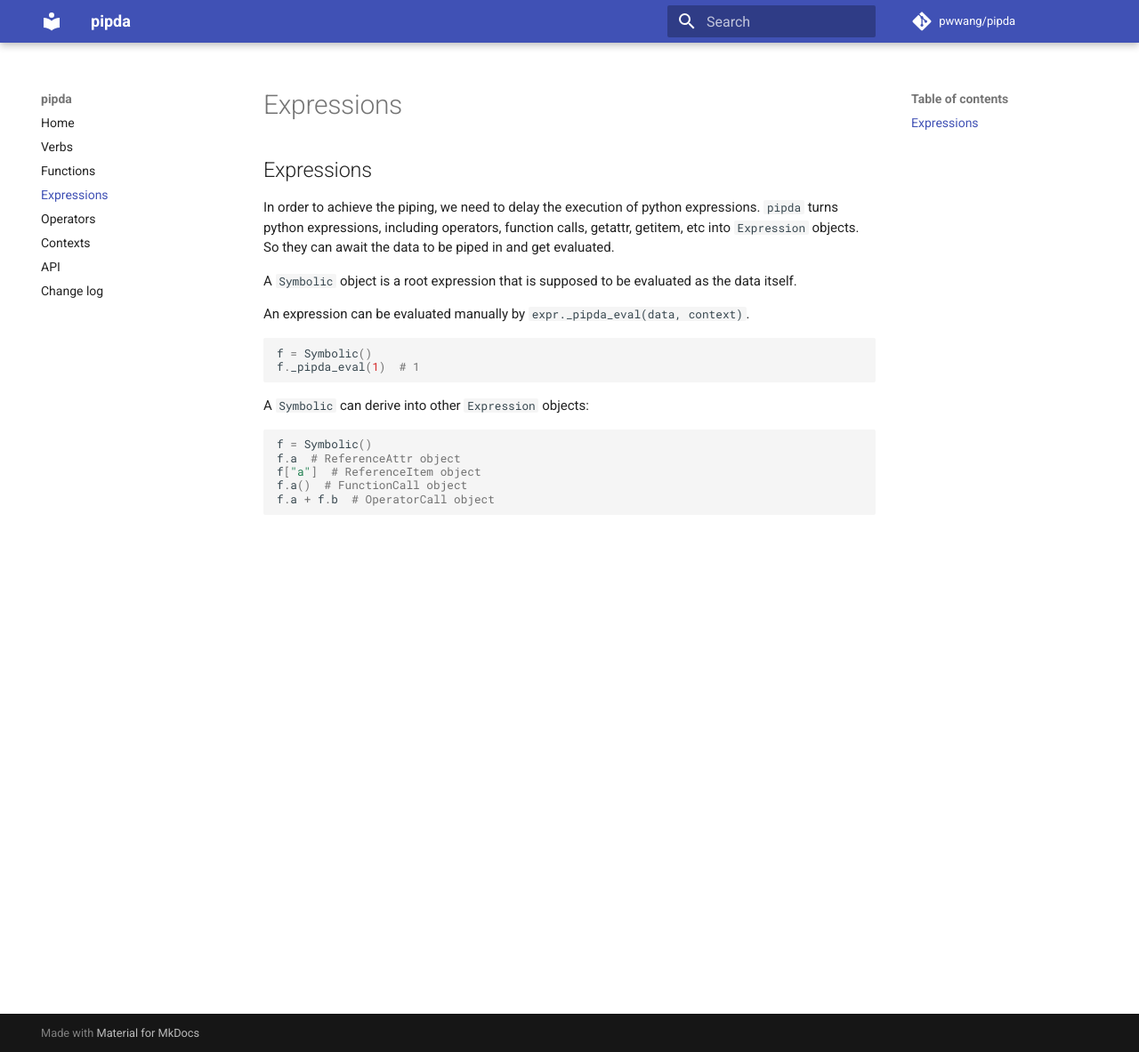
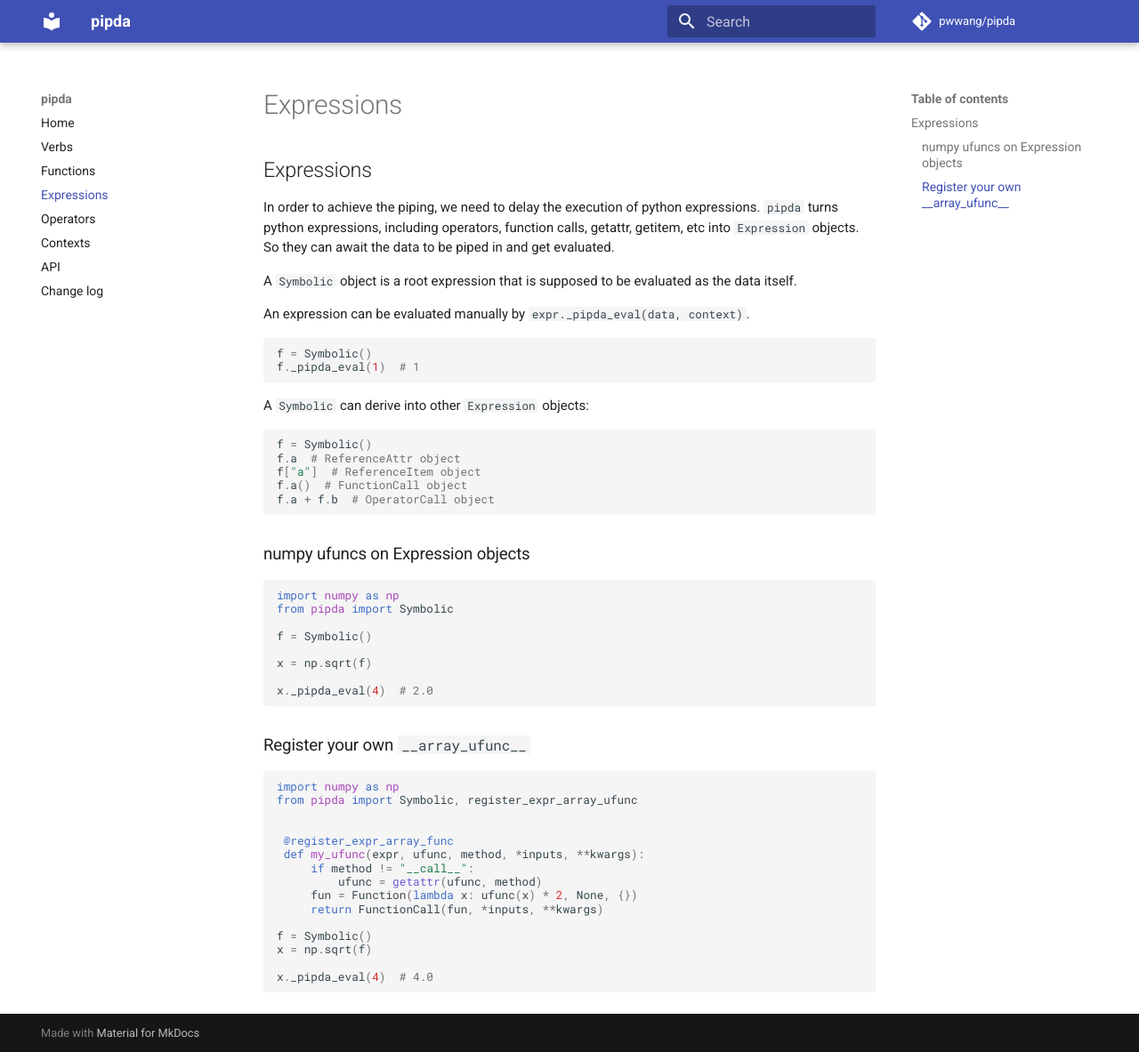
Before and after one commit to pwwang/pipda, an MkDocs documentation site: the page built from docs/expressions.md, in a window 1280 px wide and 1183 px high. Shown: the whole window at 89% size. Built offline with MkDocs 1.6.1 and Material for MkDocs 9.7.7, drawn with Linux system fonts in a browser that asks for light colours; comment, search, counter and statistics services are not loaded.

Commit message:
0.9.0 (#42)
* ✨ Allow `__array_ufunc__` to be registered on Expression

* 🔖 0.9.0

* ⬆️ [0.9.0] Update deps

* 📝 [0.9.0] Update docs for ufuncs

````diff
--- a/docs/CHANGELOG.md
+++ b/docs/CHANGELOG.md
@@ -1,4 +1,8 @@
 # Change Log
+
+## 0.9.0
+
+- ✨ Allow `__array_ufunc__` to be registered on Expression by `register_expr_array_func`
 
 ## 0.8.2
 
--- a/docs/expressions.md
+++ b/docs/expressions.md
@@ -21,3 +21,36 @@ f["a"]  # ReferenceItem object
 f.a()  # FunctionCall object
 f.a + f.b  # OperatorCall object
 ```
+
+## numpy ufuncs on Expression objects
+
+```python
+import numpy as np
+from pipda import Symbolic
+
+f = Symbolic()
+
+x = np.sqrt(f)
+
+x._pipda_eval(4)  # 2.0
+```
+
+## Register your own `__array_ufunc__`
+
+```python
+import numpy as np
+from pipda import Symbolic, register_expr_array_ufunc
+
+
+ @register_expr_array_func
+ def my_ufunc(expr, ufunc, method, *inputs, **kwargs):
+     if method != "__call__":
+         ufunc = getattr(ufunc, method)
+     fun = Function(lambda x: ufunc(x) * 2, None, {})
+     return FunctionCall(fun, *inputs, **kwargs)
+
+f = Symbolic()
+x = np.sqrt(f)
+
+x._pipda_eval(4)  # 4.0
+```
--- a/pipda/__init__.py
+++ b/pipda/__init__.py
@@ -1,5 +1,5 @@
 from .context import Context, ContextBase
-from .expression import Expression
+from .expression import Expression, register_expr_array_func
 from .function import Function, FunctionCall, register_func
 from .operator import Operator, OperatorCall, register_operator
 from .reference import ReferenceAttr, ReferenceItem
@@ -12,4 +12,4 @@ from .verb import (
 )
 from .piping import register_piping
 
-__version__ = "0.8.2"
+__version__ = "0.9.0"
--- a/pyproject.toml
+++ b/pyproject.toml
@@ -1,6 +1,6 @@
 [tool.poetry]
 name = "pipda"
-version = "0.8.2"
+version = "0.9.0"
 readme = "README.md"
 description = "A framework for data piping in python"
 authors = ["pwwang <pwwang@pwwang.com>"]
@@ -12,7 +12,7 @@ executing = "^1.1.1"
 
 [tool.poetry.dev-dependencies]
 pytest = "^7"
-pytest-cov = "^3"
+pytest-cov = "^4"
 numpy = "^1.20"
 pandas = "^1.3"
 
````
Also changed, not shown: 3 other files.
